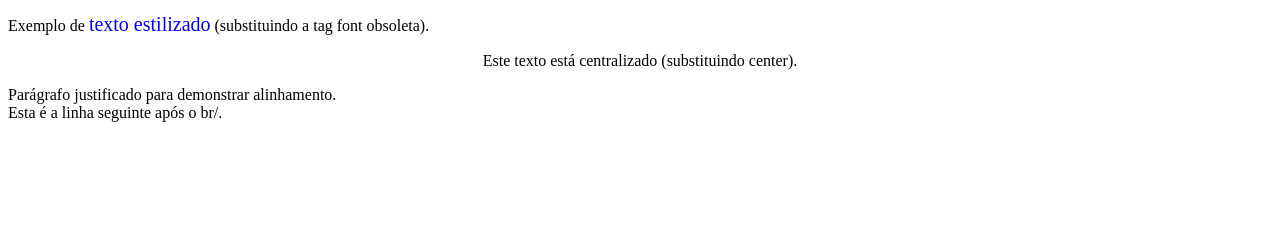
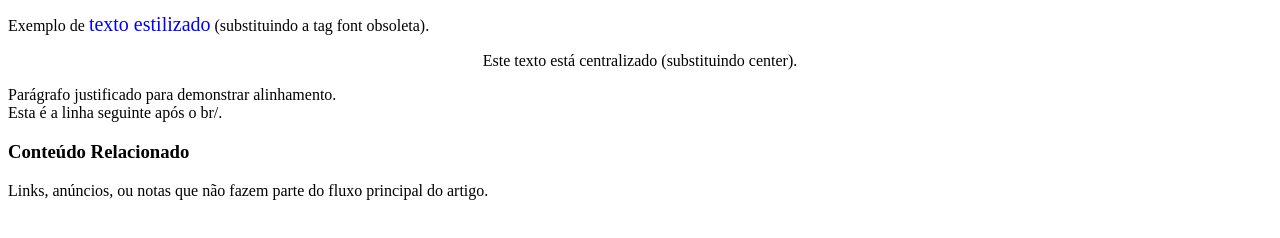
Before and after one commit to GiovanniCabralO/web-design-tarefa3, a plain HTML site: page index.html in a window 1280 px wide. Shown: the part 392-630 px from the top of the page. Drawn offline with Linux system fonts and the light colour scheme.

Commit message:
commit 9

```diff
--- a/index.html
+++ b/index.html
@@ -43,6 +43,11 @@
                 </article>
             </section>
 
+            <aside id="lateral">
+                <h3>Conteúdo Relacionado</h3>
+                <p>Links, anúncios, ou notas que não fazem parte do fluxo principal do artigo.</p>
+            </aside>
+
         </header>
     </body>
 </html>
```
